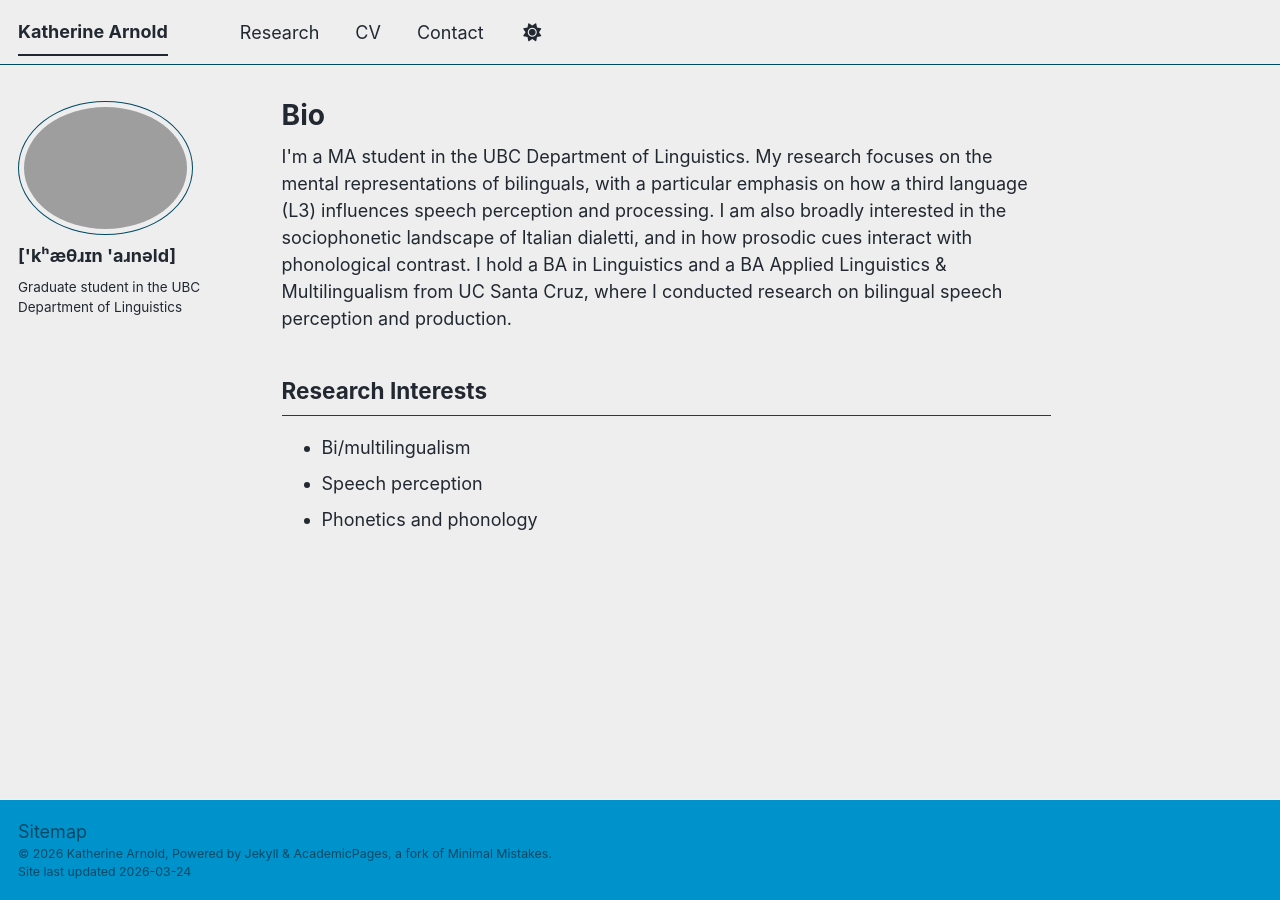
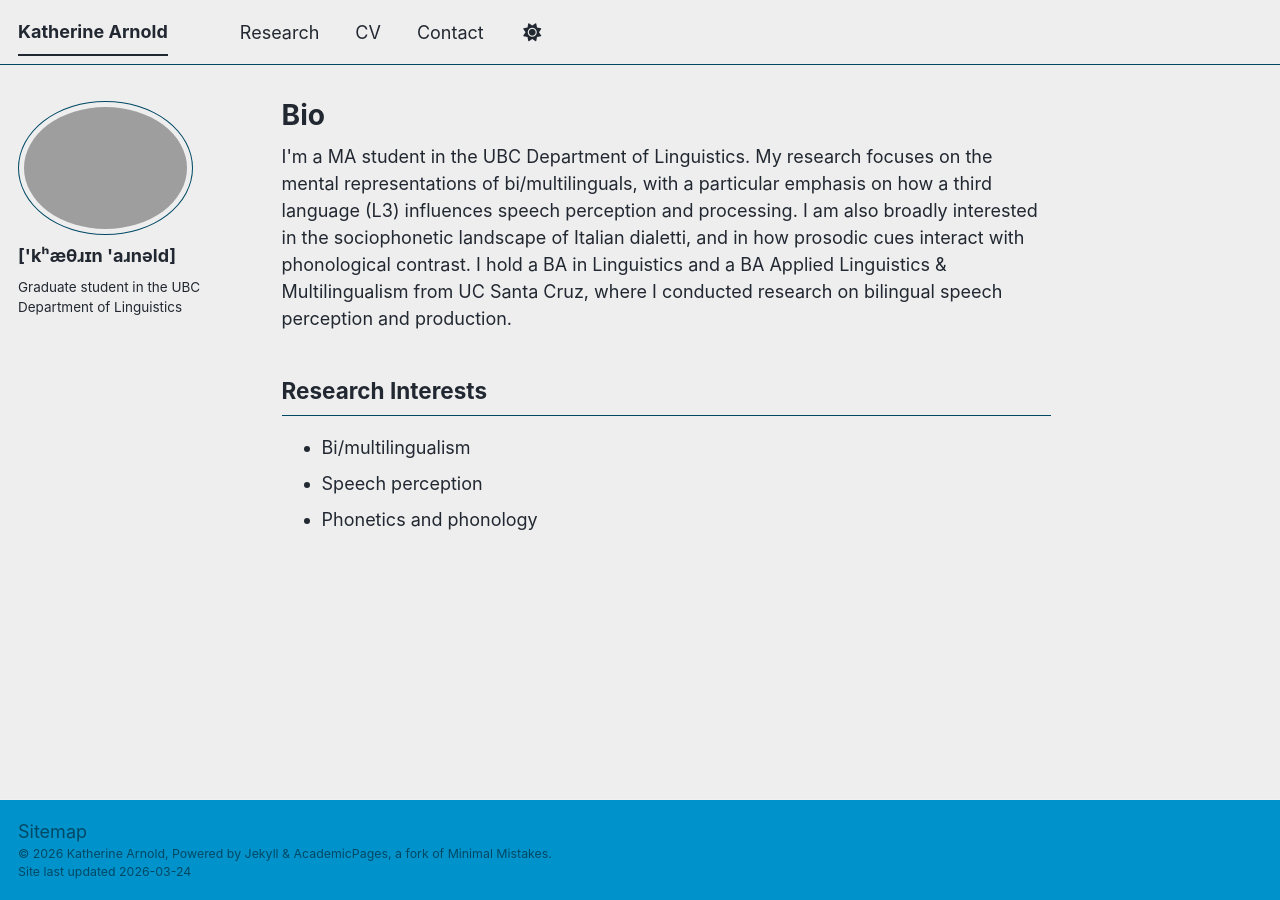
Before and after one commit to katherinearnold/katherinearnold.github.io, a Jekyll site: the page built from _pages/about.md, in a window 1280 px wide. Built offline with Jekyll 4.4.1, drawn with Linux system fonts in a browser that asks for light colours; a script bundle is joined from its source files by our own code; library files that are not in the unit come from our copies.

Commit message:
Update about.md

```diff
--- a/_pages/about.md
+++ b/_pages/about.md
@@ -8,7 +8,7 @@
 ---
 
 <p>
-I'm a MA student in the UBC Department of Linguistics. My research focuses on the mental representations of bilinguals, with a particular emphasis on how a third language (L3) influences speech perception and processing. I am also broadly interested in the sociophonetic landscape of Italian dialetti, and in how prosodic cues interact with phonological contrast. I hold a BA in Linguistics and a BA Applied Linguistics & Multilingualism from UC Santa Cruz, where I conducted research on bilingual speech perception and production.
+I'm a MA student in the UBC Department of Linguistics. My research focuses on the mental representations of bi/multilinguals, with a particular emphasis on how a third language (L3) influences speech perception and processing. I am also broadly interested in the sociophonetic landscape of Italian dialetti, and in how prosodic cues interact with phonological contrast. I hold a BA in Linguistics and a BA Applied Linguistics & Multilingualism from UC Santa Cruz, where I conducted research on bilingual speech perception and production.
 </p>
 
 <h2>Research Interests</h2>
```
